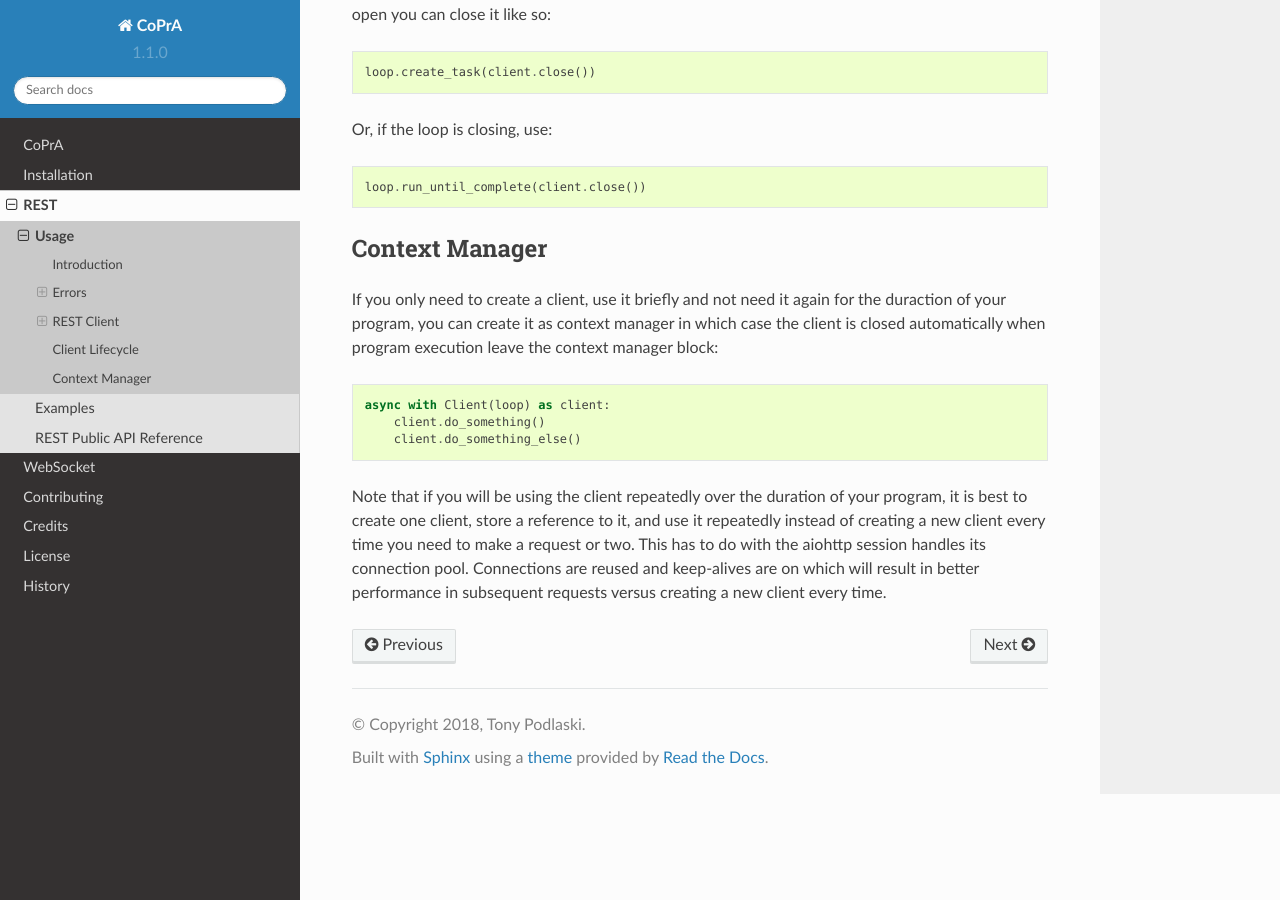
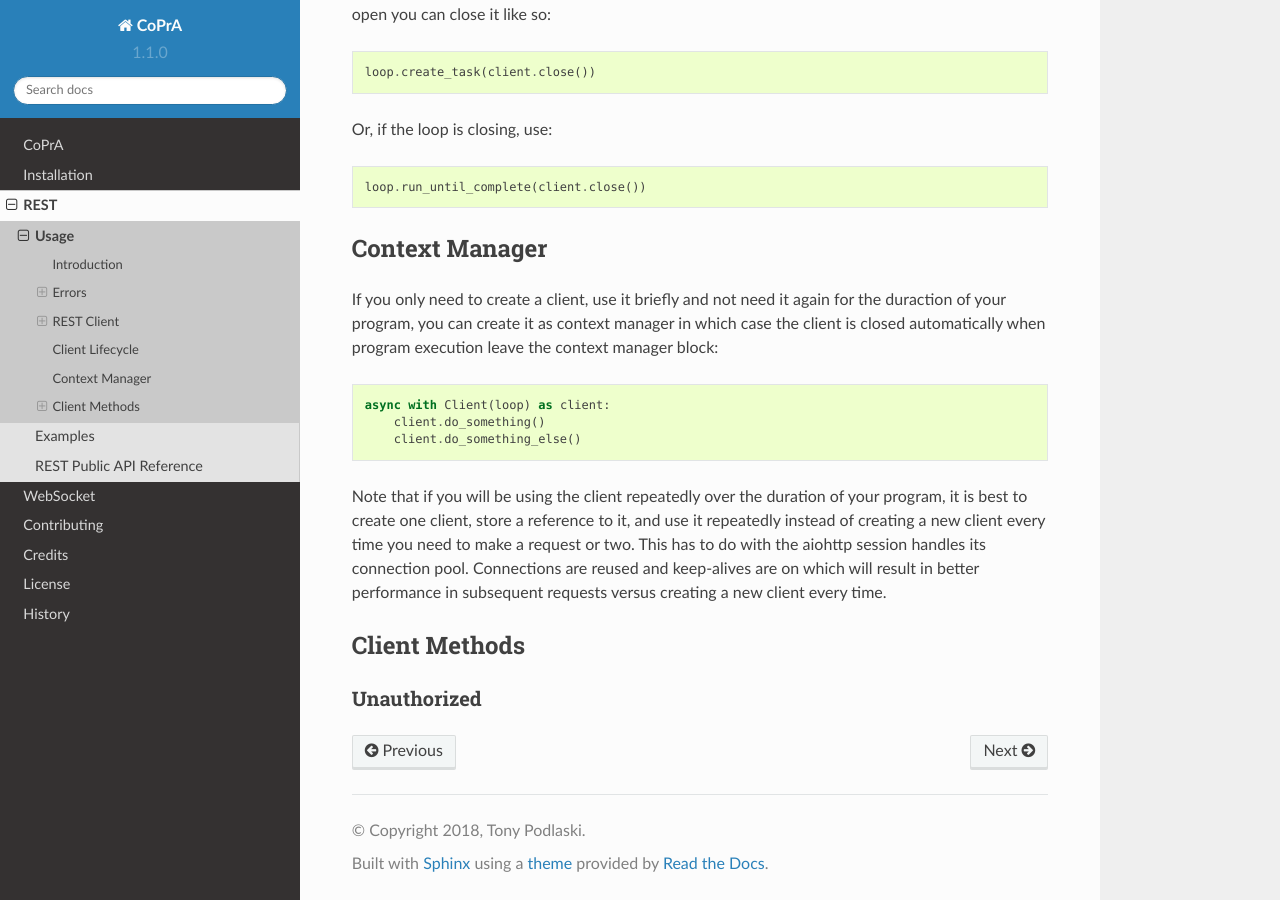
Before and after one commit to tpodlaski/copra, a Sphinx documentation site: the page built from docs/rest/usage.rst, in a window 1280 px wide and 900 px high, scrolled down 2764 px. Built offline with Sphinx 7.4.7 and the Read the Docs theme 2.0.0, drawn with Linux system fonts in a browser that asks for light colours.

Commit message:
Update usage.rst

```diff
--- a/docs/rest/usage.rst
+++ b/docs/rest/usage.rst
@@ -108,3 +108,9 @@ If you only need to create a client, use it briefly and not need it again for th
         client.do_something_else()
 
 Note that if you will be using the client repeatedly over the duration of your program, it is best to create one client, store a reference to it, and use it repeatedly instead of creating a new client every time you need to make a request or two. This has to do with the aiohttp session handles its connection pool. Connections are reused and keep-alives are on which will result in better performance in subsequent requests versus creating a new client every time.
+
+Client Methods
+--------------
+
+Unauthorized
+++++++++++++
```
